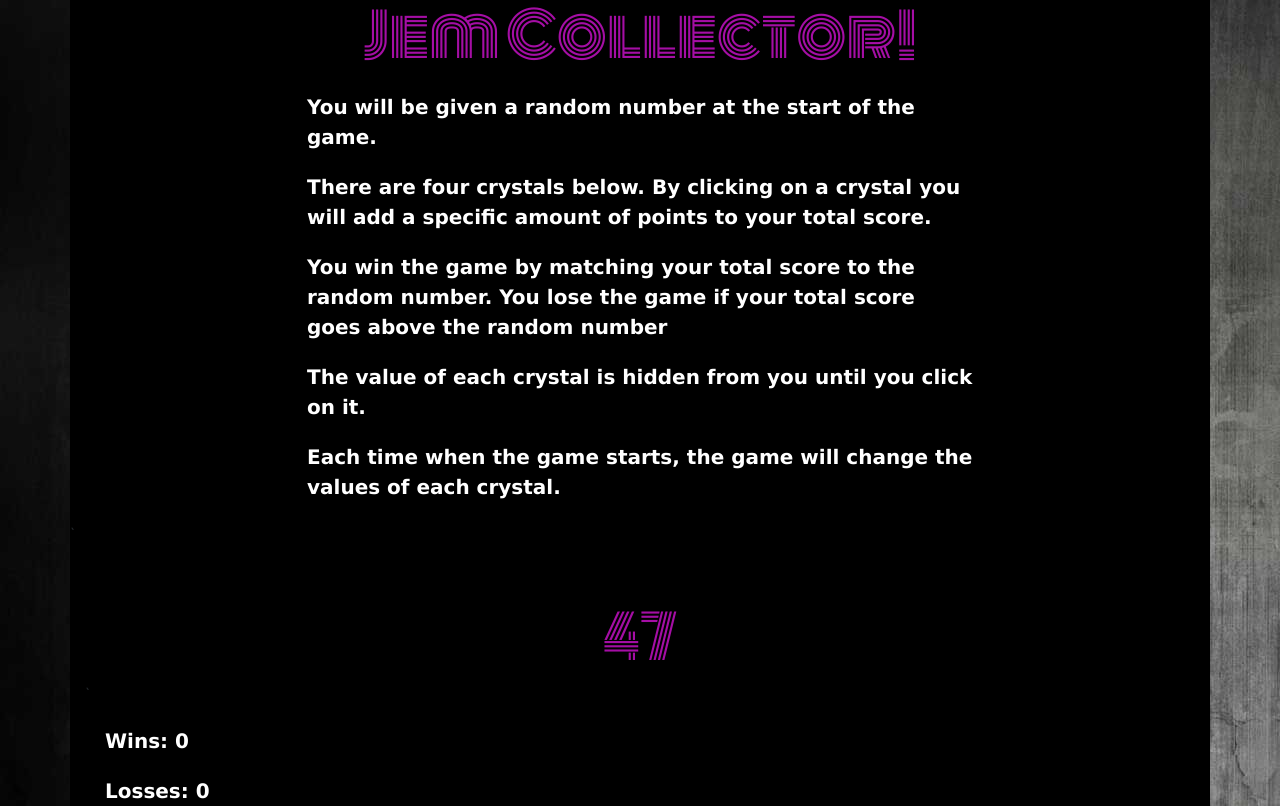
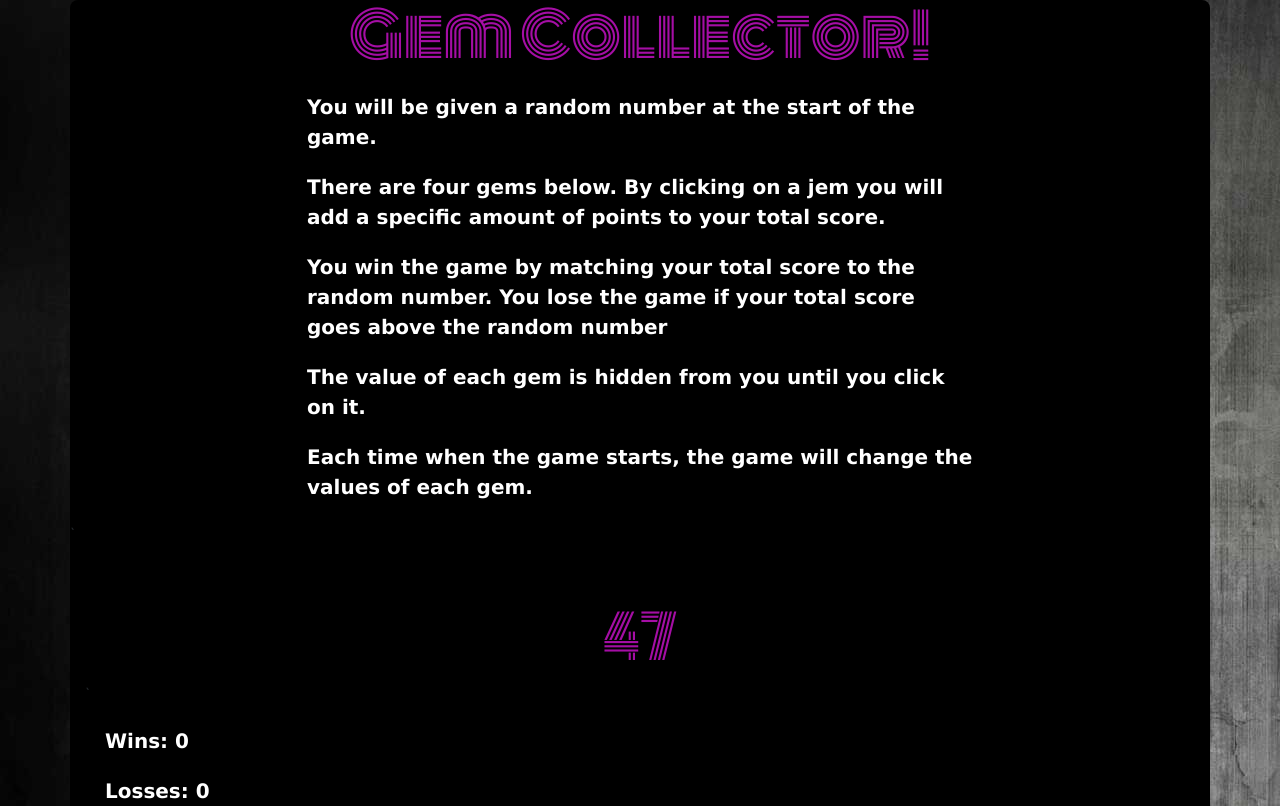
Before and after one commit to Dominica2020/Gem-Collector, a plain HTML site: page index.html in a window 1280 px wide. Shown: the top 806 px of the page. Drawn offline with nearby package versions, Linux system fonts and the light colour scheme.

Commit message:
corrected verbiage & edited container border radius

```diff
--- a/assets/css/style.css
+++ b/assets/css/style.css
@@ -4,6 +4,7 @@ body {
 
 .container {
     background-color: black;
+    border-radius: 8px;
 }
 
 h1 {
--- a/index.html
+++ b/index.html
@@ -20,14 +20,14 @@
     <div class="container">
         <div class="row">
             <div class="col-sm-12">
-                <h1>Jem Collector!</h1>
+                <h1>Gem Collector!</h1>
                 <p class="instructions">You will be given a random number at the start of the game.</p>
-                <p class="instructions">There are four crystals below. By clicking on a crystal you will add a specific amount of points to
+                <p class="instructions">There are four gems below. By clicking on a jem you will add a specific amount of points to
                     your total score.</p>
                 <p class="instructions">You win the game by matching your total score to the random number. You lose the game if your total
                     score goes above the random number</p>
-                <p class="instructions">The value of each crystal is hidden from you until you click on it.</p>
-                <p class="instructions">Each time when the game starts, the game will change the values of each crystal.</p>
+                <p class="instructions">The value of each gem is hidden from you until you click on it.</p>
+                <p class="instructions">Each time when the game starts, the game will change the values of each gem.</p>
             </div>
         </div>
 
```
